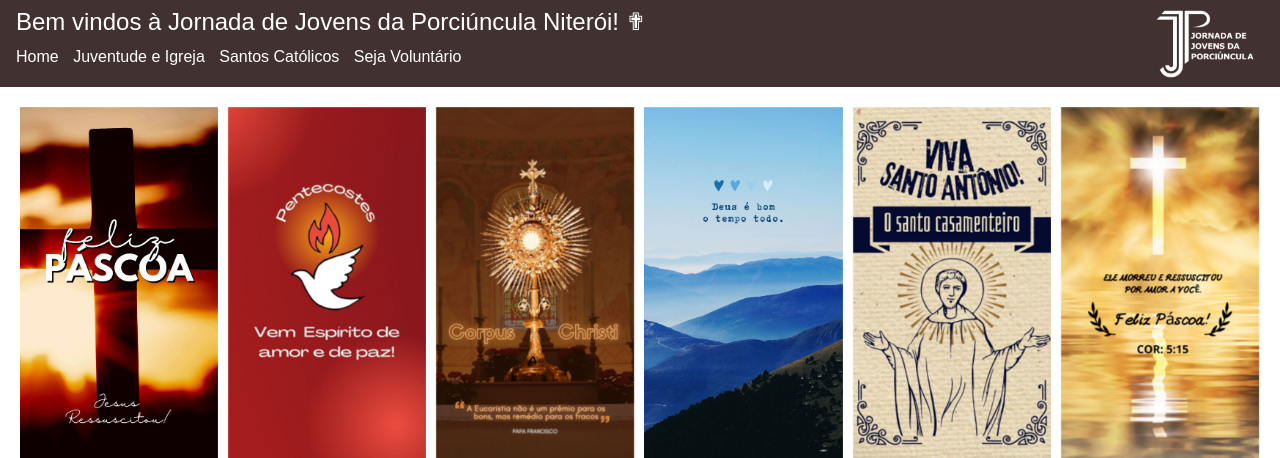
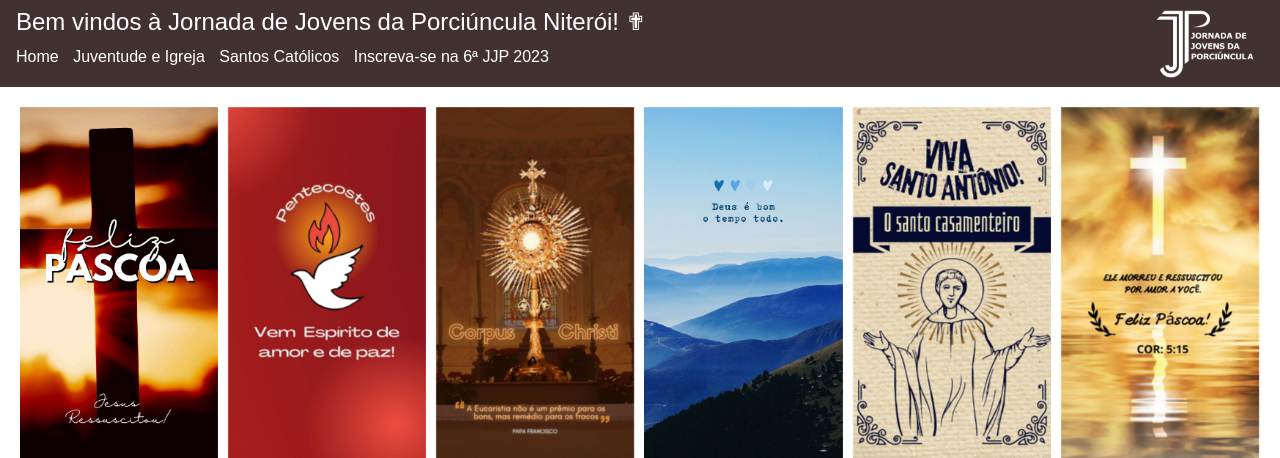
Before and after one commit to devbittencourt/site_jjp, a Flask app: template templates/index.html in a window 1280 px wide. Shown: the top 458 px of the page. Run offline with Flask 3, Linux system fonts and the light colour scheme; the template is opened without the code that fills it, so the values that code supplies are empty; some libraries are stand-ins or nearby versions.

Commit message:
Update index.html

```diff
--- a/templates/index.html
+++ b/templates/index.html
@@ -143,7 +143,7 @@
             <li><a href="/">Home</a></li>
             <li><a href="https://www.instagram.com/jjp_oficial/">Juventude e Igreja</a></li>
             <li><a href="https://www.instagram.com/stories/highlights/18187509778281540/">Santos Católicos</a></li>
-            <li><a href="https://www.instagram.com/jjp_oficial/">Seja Voluntário</a></li>
+            <li><a href="https://forms.gle/dYF9y2dhP5dJvUNYA">Inscreva-se na 6ª JJP 2023</a></li>
 
 
         </ul>
```
